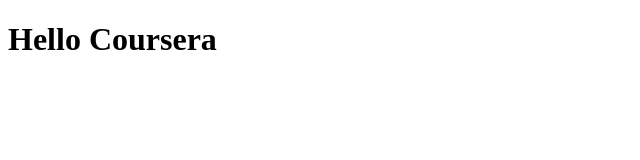
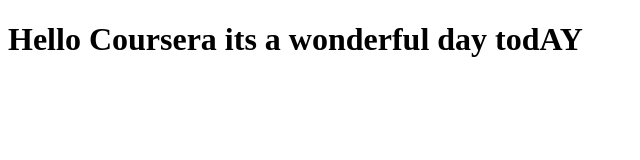
Before and after one commit to NkosinathiAlex/Alex, a plain HTML site: page sitee/index.html in a window 1280 px wide. Shown: the whole page, without its empty margins (0-640 px from the left). Drawn offline with Linux system fonts and the light colour scheme.

Commit message:
Small addition to out page content

```diff
--- a/sitee/index.html
+++ b/sitee/index.html
@@ -5,6 +5,6 @@
 	<title>Hello Coursera</title>
 </head>
 <body>
-<h1> Hello Coursera</h1>
+<h1> Hello Coursera its a wonderful day todAY</h1>
 </body>
 </html>
```
